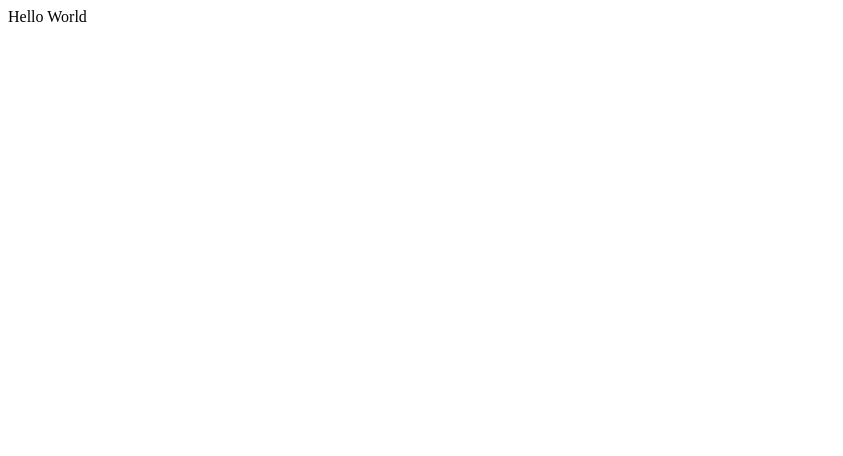
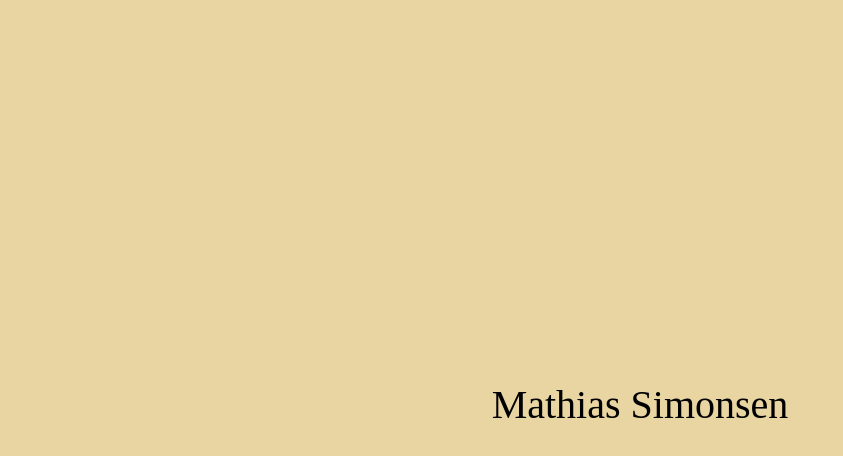
Before and after one commit to MathiasHS/portfolio, a React (Create React App) app: page / in a window 1280 px wide. Shown: the top 456 px of the page, without its empty margins (0-843 px from the left). Built offline with nearby package versions, Linux system fonts and the light colour scheme; some icons are missing.

Commit message:
Forside med navn og icon på plass

```diff
--- a/package.json
+++ b/package.json
@@ -42,5 +42,9 @@
       "last 1 firefox version",
       "last 1 safari version"
     ]
+  },
+  "devDependencies": {
+    "@iconify/react": "^3.2.2",
+    "sass": "^1.52.3"
   }
 }
--- a/src/App.js
+++ b/src/App.js
@@ -1,10 +1,11 @@
-import React, { Component } from "react";
+import React from "react";
 import Header from "./components/Header";
+import "./App.scss";
 
 export default function App() {
   return (
-    <div>
-      <Header props={"Hello World"}/>
-    </div>
+
+    <Header/>
+
   )
 }
--- /dev/null
+++ b/src/App.scss
@@ -0,0 +1,32 @@
+@import url('https://fonts.googleapis.com/css2?family=Raleway:wght@200;300&display=swap');
+
+*{
+    margin: 0;
+	padding: 0;
+    font-size: 62.5%;
+	-webkit-font-smoothing: antialiased;
+}
+
+.aligner {
+	display: flex;
+	align-items: center;
+	justify-content: center;
+}
+
+header {
+	position: relative;
+	height: 520px;
+	min-height: 450px;
+	width: 100%;
+	background-size: cover;
+	-webkit-background-size: cover;
+	text-align: center;
+	overflow: hidden;
+	background-color: #e9d5a1;
+	-webkit-background-size: cover;
+	-moz-background-size: cover;
+	-o-background-size: cover;
+	background-size: cover;
+	padding-top: 150px;
+	padding-bottom: 0;
+}
--- a/src/components/Header.js
+++ b/src/components/Header.js
@@ -1,11 +1,18 @@
-import React, {Component} from "react";
-import Typical from "react-typical";
-import Switch from "react-switch";
+import React from "react";
+import { Icon } from '@iconify/react';
 
 export default function Header({props}) {
   return (
-    <div>
-        {props}
-    </div>
+    <header id="home" style={{height: window.innerHeight - 140, display: 'block'}}>
+      <div className="row aligner" style={{height: '100%'}}>
+        <div className="col-md-12">
+            <div>
+            <p style={{fontSize: 40}}>Mathias Simonsen</p>
+            <Icon icon="la:laptop-code" width="150" height="150"/>
+
+            </div>
+        </div>
+      </div>
+    </header>
   )
 }
```
Also changed, not shown: public/TODO.txt, 1 other file (tests, documents, lock files or other folders).
